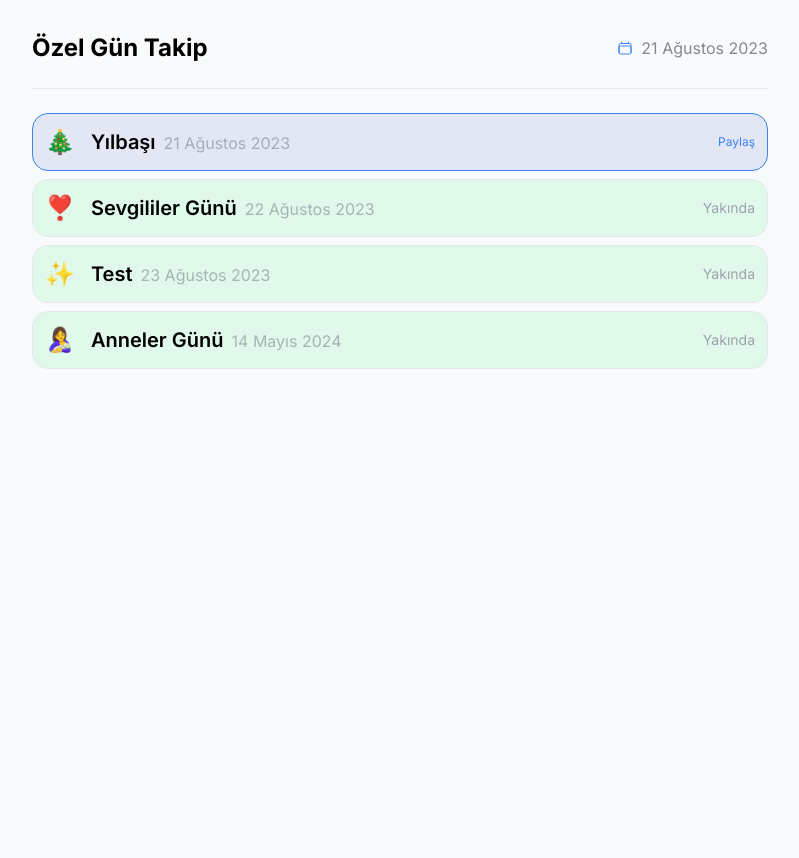
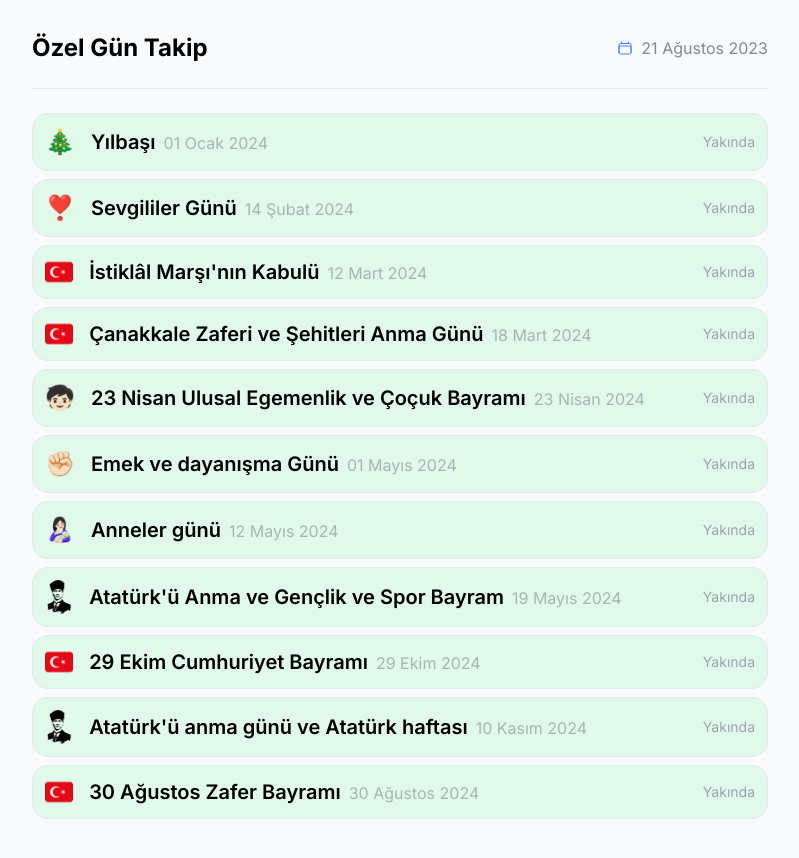
Before and after one commit to ademcertell/ozel-gun, a Next.js app: page / in a window 1280 px wide. Shown: the whole page, without its empty margins (240-1039 px from the left). Before the commit the page ends 800 px from the top, so only its background shows below. Built offline with nearby package versions, Linux system fonts and the light colour scheme.

Commit message:
fix: bugs fixed

```diff
--- a/components/NotificationItem.tsx
+++ b/components/NotificationItem.tsx
@@ -2,7 +2,7 @@ import React from "react";
 import { motion } from "framer-motion";
 
 interface SpecialDay {
-  emoji: string;
+  emoji: string | React.ReactNode;
   name: string;
   date: string;
 }
--- a/components/NotificationSound.tsx
+++ b/components/NotificationSound.tsx
@@ -1,6 +1,6 @@
 "use client";
 
-import { useEffect, useRef } from 'react';
+import { useEffect, useRef } from "react";
 
 const NotificationSound = () => {
   const audioRef = useRef<HTMLAudioElement | null>(null);
@@ -12,9 +12,7 @@ const NotificationSound = () => {
     }
   }, []);
 
-  return (
-    <audio ref={audioRef} src="notification.mp3" preload="auto" />
-  );
+  return <audio ref={audioRef} src="notification.mp3" preload="auto" />;
 };
 
 export default NotificationSound;
--- a/components/hero.tsx
+++ b/components/hero.tsx
@@ -1,24 +1,76 @@
 "use client";
 
 import React, { useEffect, useState } from "react";
+import Link from "next/link";
+import Image from "next/image";
 
 import NotificationItem from "./NotificationItem";
 import TodayDate from "./TodayDate";
 import NotificationSound from "./NotificationSound";
-import Link from "next/link";
 
 interface SpecialDay {
-  emoji: string;
+  emoji: string | React.ReactNode;
   name: string;
   date: string;
 }
 
 const Hero: React.FC = () => {
   const specialDays: SpecialDay[] = [
-    { emoji: "🎄", name: "Yılbaşı", date: "2023-08-21" },
-    { emoji: "❣️", name: "Sevgililer Günü", date: "2023-08-22" },
-    { emoji: "✨", name: "Test", date: "2023-08-23" },
-    { emoji: "🤱", name: "Anneler Günü", date: "2024-05-14" },
+    {
+      emoji: "🎄",
+      name: "Yılbaşı",
+      date: "2024-01-01",
+    },
+    {
+      emoji: "❣️",
+      name: "Sevgililer Günü",
+      date: "2024-02-14",
+    },
+    {
+      emoji: <Image src="/tr-emoji.png" alt="İstiklâl Marşı" width={30} height={30} />,
+      name: "İstiklâl Marşı'nın Kabulü",
+      date: "2024-03-12",
+    },
+    {
+      emoji: <Image src="/tr-emoji.png" alt="İstiklâl Marşı" width={30} height={30} />,
+      name: "Çanakkale Zaferi ve Şehitleri Anma Günü",
+      date: "2024-03-18",
+    },
+    {
+      emoji: "🧒🏻",
+      name: "23 Nisan Ulusal Egemenlik ve Çoçuk Bayramı",
+      date: "2024-04-23",
+    },
+    {
+      emoji: "✊🏻",
+      name: "Emek ve dayanışma Günü",
+      date: "2024-05-1",
+    },
+    {
+      emoji: "👩🏻‍🍼",
+      name: "Anneler günü",
+      date: "2024-05-12",
+    },
+    {
+      emoji: <Image src="/ataturk-emoji.png" alt="İstiklâl Marşı" width={30} height={30} />,
+      name: "Atatürk'ü Anma ve Gençlik ve Spor Bayram",
+      date: "2024-05-19",
+    },
+    {
+      emoji: <Image src="/tr-emoji.png" alt="İstiklâl Marşı" width={30} height={30} />,
+      name: "29 Ekim Cumhuriyet Bayramı",
+      date: "2024-10-29",
+    },
+    {
+      emoji: <Image src="/ataturk-emoji.png" alt="İstiklâl Marşı" width={30} height={30} />,
+      name: "Atatürk'ü anma günü ve Atatürk haftası",
+      date: "2024-11-10",
+    },
+    {
+      emoji: <Image src="/tr-emoji.png" alt="İstiklâl Marşı" width={30} height={30} />,
+      name: "30 Ağustos Zafer Bayramı",
+      date: "2024-08-30",
+    },
   ];
 
   const [isModalOpen, setIsModalOpen] = useState(false);
```
Also changed, not shown: public/ataturk-emoji.png (added), public/tr-emoji.png (added).
